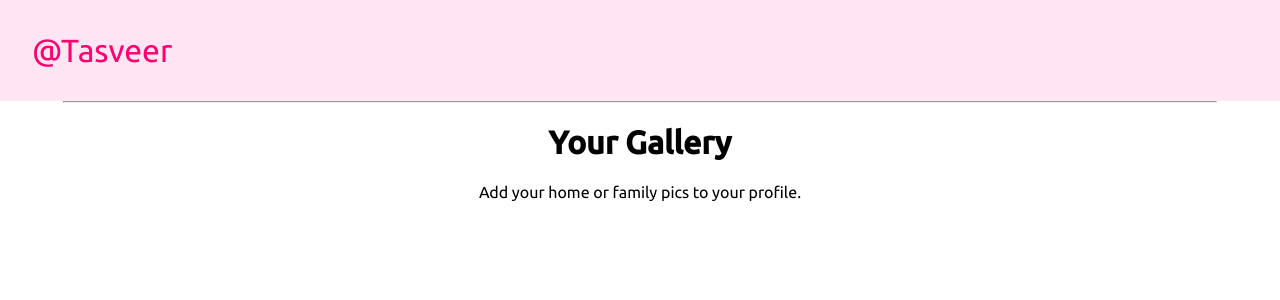
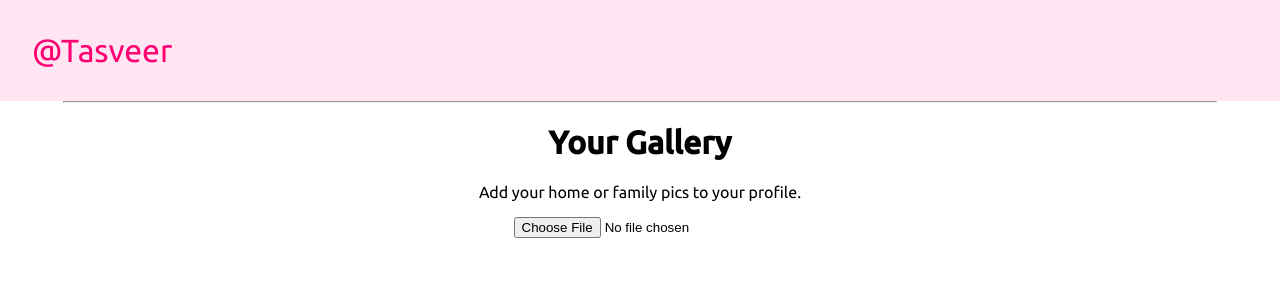
Before and after one commit to MayurChawla/Tasveer, a React (Create React App) app: page / in a window 1280 px wide. Shown: the top 300 px of the page. Built offline with nearby package versions, Linux system fonts and the light colour scheme.

Commit message:
created hook for image storage at fb

```diff
--- a/src/App.css
+++ b/src/App.css
@@ -28,10 +28,7 @@
   max-width : 90%;
 }
 /* Header */
-.hero-heading {
-}
-.hero-quote {
-}
+
 /* .App-header {
   background-color: #282c34;
   min-height: 100vh;
--- a/src/App.js
+++ b/src/App.js
@@ -1,4 +1,5 @@
 import './App.css';
+import UploadForm from './display/UploadForm';
 
 function App() {
   return (
@@ -14,6 +15,7 @@ function App() {
           <p className="hero-quote">
             Add your home or family pics to your profile.
           </p>
+          <UploadForm/>
         </header>
     </div>
   );
--- /dev/null
+++ b/src/display/UploadForm.js
@@ -0,0 +1,32 @@
+import React, { useState } from 'react';
+
+const UploadForm = () => {
+
+    const [file, setFile] = useState(null);
+    const [error, setError] = useState(null);
+
+    const types = ['image/png', 'image/jpeg', 'image/raw', 'image/gif'];
+
+    const selectFilesFun = (e) => {
+         let selected = e.target.files[0];
+         if(selected && types.includes(selected.type)) {
+            setFile(selected);
+            setError('');
+         }
+         else {
+             setFile(null);
+             setError('Please select an image file.');
+         }
+    }
+
+    return (
+        <form>
+            <input type="file" onChange={selectFilesFun}/>
+            <div className="output">
+                {error && <div className="error">{error}</div>}
+                {file && <div className="file">{file.name}</div>}
+            </div>
+        </form>
+    )
+}
+export default UploadForm;
```
Also changed, not shown: src/hooks/useStorage.js (added, +29 -0 lines), 1 other file (tests, documents, lock files or other folders).
